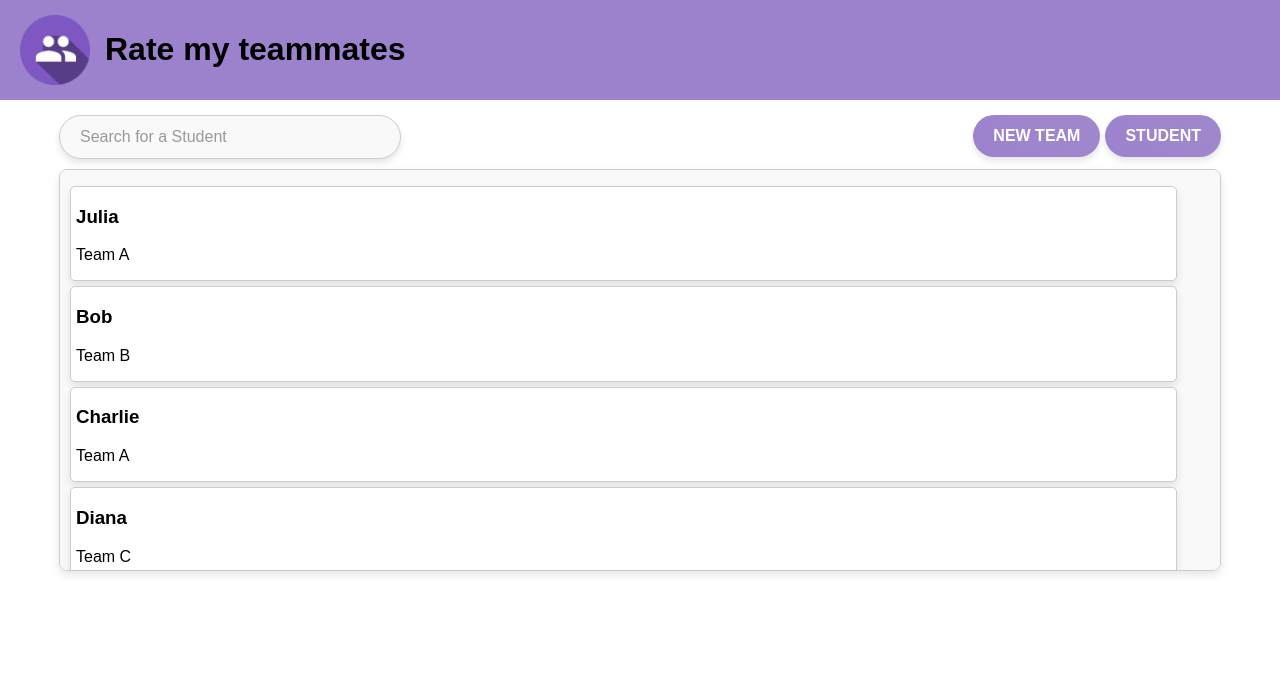
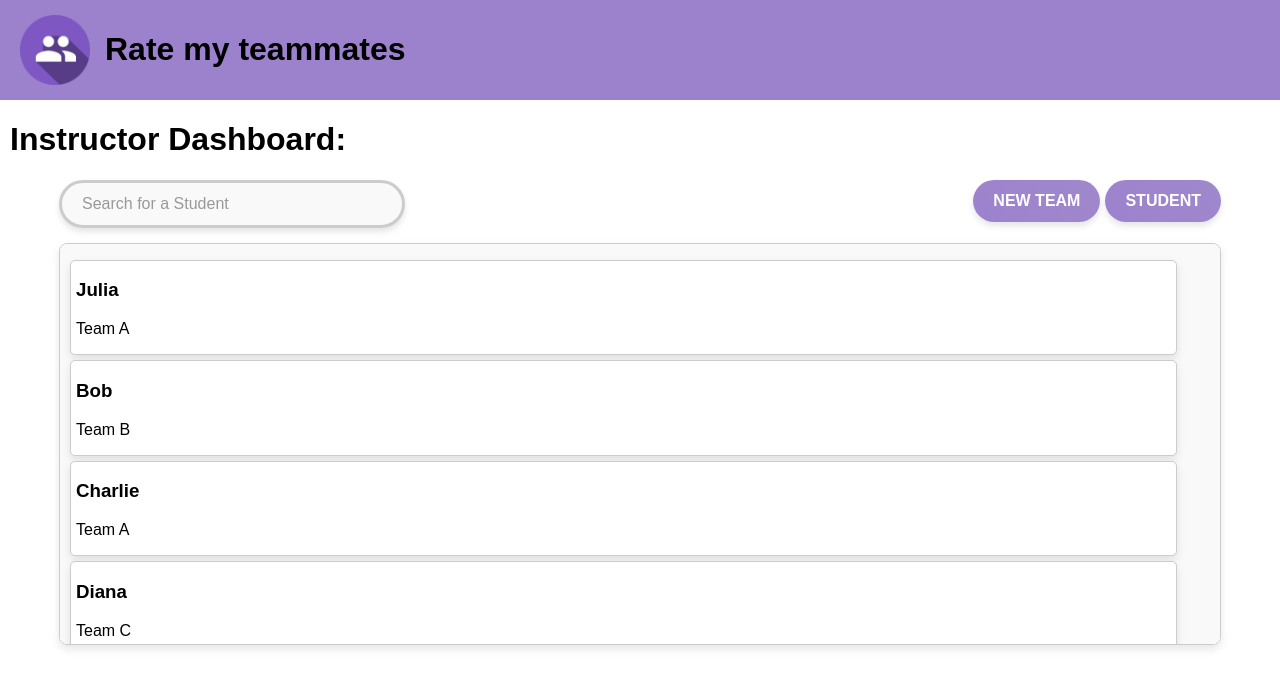
Before and after one commit to FrancoisMartinez/Team-10-SOEN341_Project_F24, a React (Vite) app in the folder FrontEnd/: page /instructorDashboard in a window 1280 px wide. Shown: the top 688 px of the page. Built offline with nearby package versions, Linux system fonts and the light colour scheme.

Commit message:
added title

```diff
--- a/FrontEnd/src/pages/InstructorDashboard.jsx
+++ b/FrontEnd/src/pages/InstructorDashboard.jsx
@@ -248,6 +248,7 @@ function InstructorDashboard() {
                 <Header></Header>
 
             </div>
+            <h1 className={styles.pageTitle}>Instructor Dashboard: <br></br></h1>
             <div className={styles.displayBox}>
 
 
--- a/FrontEnd/src/styles/InstructorDashboard.module.css
+++ b/FrontEnd/src/styles/InstructorDashboard.module.css
@@ -10,6 +10,11 @@
     background-color: #f9f9f9; /* Light background for better contrast */
     box-shadow: 0px 4px 8px rgba(0, 0, 0, 0.1); /* Soft shadow */
 }
+
+.pageTitle{
+    padding-left: 10px;
+}
+
 .displayBox {
     margin-top: 15px;
     display: flex;
@@ -82,14 +87,14 @@
 .searchBar {
     width: 300px; /* Adjust width as needed */
     padding: 12px 20px;
-    border: 1px solid #ccc;
+    border: 3px solid #ccc;
     border-radius: 50px; /* Rounded, pill-shaped input */
     font-size: 16px;
     outline: none;
     transition: all 0.3s ease; /* Smooth transition for hover and focus */
     box-shadow: 0 4px 6px rgba(0, 0, 0, 0.1); /* Subtle shadow */
     background-color: #f9f9f9;
-    margin-bottom: 10px;
+    margin-bottom: 15px;
 }
 
 .searchBar:focus {
```
